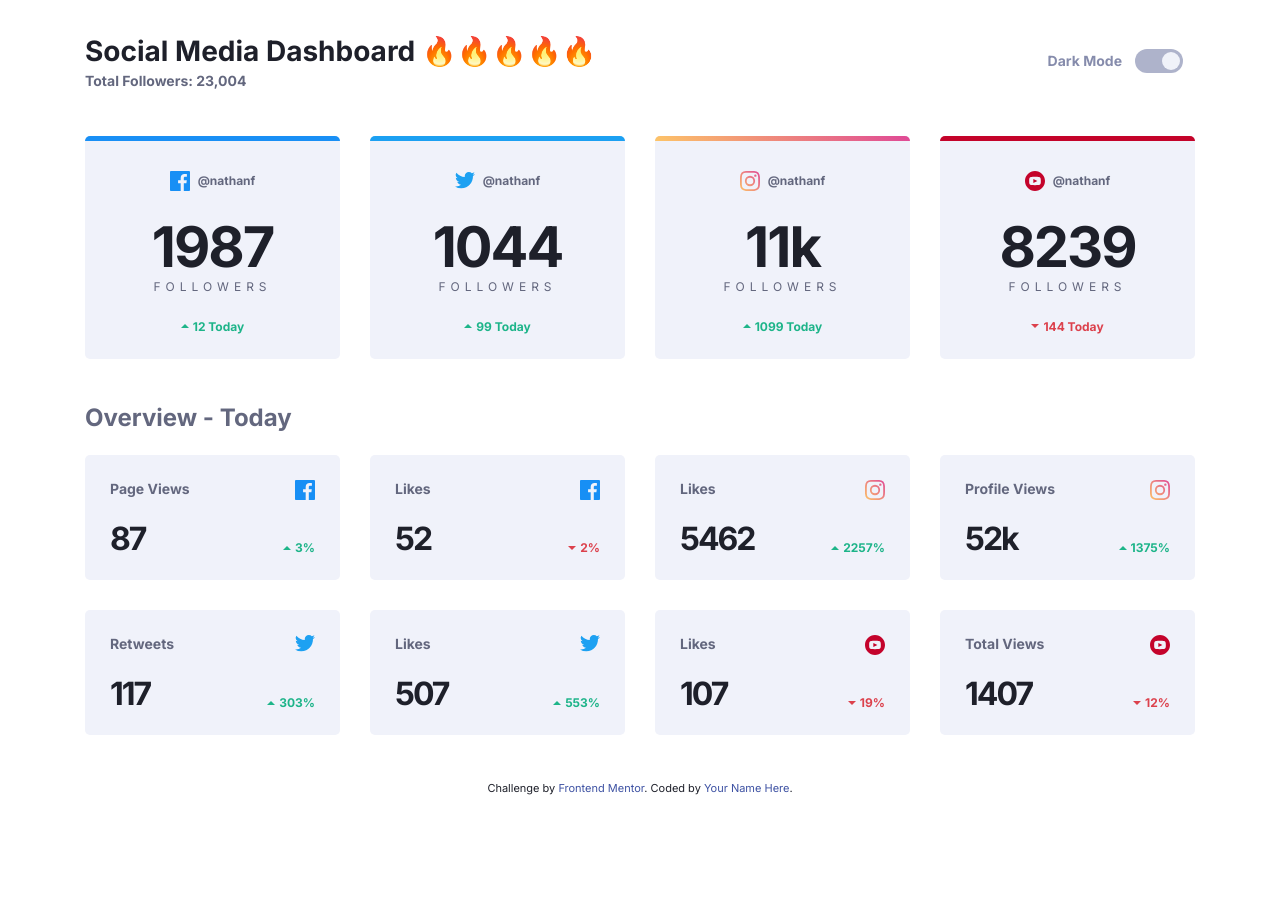
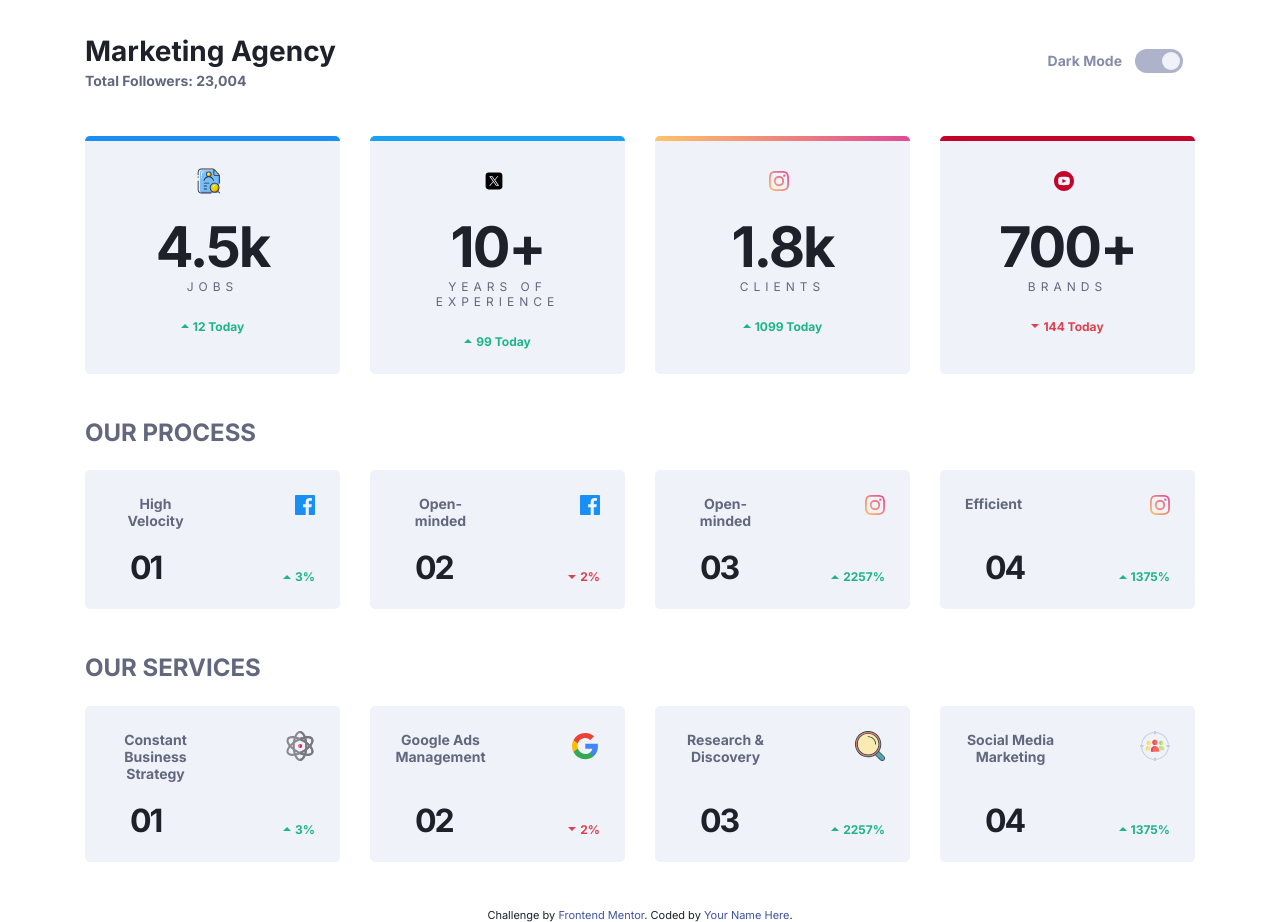
Before and after one commit to ktam512/nano-landing-page, a website: page index.html in a window 1280 px wide. Before the commit the page ends 800 px from the top, so only its background shows below. Drawn offline with Linux system fonts and the light colour scheme.

Commit message:
Add new icon and re-organize the grid.

```diff
--- a/app/scss/components/card-grid.scss
+++ b/app/scss/components/card-grid.scss
@@ -12,6 +12,7 @@
 
 	.card__count {
 		margin-bottom: 0;
+		margin-left:20px;
 	}
 
 	.card__count,
--- a/app/scss/globals/typography.scss
+++ b/app/scss/globals/typography.scss
@@ -1,6 +1,6 @@
 @use '../util' as *;
 
-h1,
+
 h2,
 h3 {
   margin-top: 0;
@@ -8,6 +8,9 @@ h3 {
 }
 
 h1 {
+  margin-top: 0;
+  line-height: 1.1;
+  text-align:center;
   font-size: rem(24);
   margin-bottom: rem(3);
   @include breakpoint(large) {
--- a/index.html
+++ b/index.html
@@ -39,7 +39,7 @@
   <body>
     <header class="header container">
       <div class="header__title">
-        <h1>Social Media Dashboard 🔥🔥🔥🔥🔥</h1>
+        <h1>Marketing Agency</h1>
         <span class="header__subtitle">Total Followers: 23,004</span>
       </div>
 
@@ -67,14 +67,14 @@
           <div class="card__platform">
             <img
               class="card__icon"
-              src="/images/icon-facebook.svg"
+              src="/images/recruitment-svgrepo-com.svg"
               alt="Facebook"
             />
-            <div class="card__username">@nathanf</div>
+            <!-- <div class="card__username">@nathanf</div> -->
           </div>
           <div class="card__followers">
-            <div class="card__count card__count--big">1987</div>
-            <div class="card__label">Followers</div>
+            <div class="card__count card__count--big">4.5k</div>
+            <div class="card__label">JOBS</div>
           </div>
           <div class="card__change card__change--up">
             <img src="/images/icon-up.svg" alt="up arrow" />
@@ -86,14 +86,14 @@
           <div class="card__platform">
             <img
               class="card__icon"
-              src="/images/icon-twitter.svg"
-              alt="Twitter"
+              src="/images/icon-twitter:X version.svg"
+              alt="Twitter/X"
             />
-            <div class="card__username">@nathanf</div>
+            <!-- <div class="card__username">@nathanf</div> -->
           </div>
           <div class="card__followers">
-            <div class="card__count card__count--big">1044</div>
-            <div class="card__label">Followers</div>
+            <div class="card__count card__count--big">10+</div>
+            <div class="card__label">YEARS OF EXPERIENCE</div>
           </div>
           <div class="card__change card__change--up">
             <img src="/images/icon-up.svg" alt="up arrow" />
@@ -108,11 +108,11 @@
               src="/images/icon-instagram.svg"
               alt="Instagram"
             />
-            <div class="card__username">@nathanf</div>
+            <!-- <div class="card__username">@nathanf</div> -->
           </div>
           <div class="card__followers">
-            <div class="card__count card__count--big">11k</div>
-            <div class="card__label">Followers</div>
+            <div class="card__count card__count--big">1.8k</div>
+            <div class="card__label">CLIENTS</div>
           </div>
           <div class="card__change card__change--up">
             <img src="/images/icon-up.svg" alt="up arrow" />
@@ -127,11 +127,11 @@
               src="/images/icon-youtube.svg"
               alt="YouTube"
             />
-            <div class="card__username">@nathanf</div>
+            <!-- <div class="card__username">@nathanf</div> -->
           </div>
           <div class="card__followers">
-            <div class="card__count card__count--big">8239</div>
-            <div class="card__label">Followers</div>
+            <div class="card__count card__count--big">700+</div>
+            <div class="card__label">BRANDS</div>
           </div>
           <div class="card__change card__change--down">
             <img src="/images/icon-down.svg" alt="down arrow" />
@@ -141,82 +141,91 @@
       </section>
 
       <section class="container">
-        <h2>Overview - Today</h2>
+        <h2>OUR PROCESS</h2>
         <div class="cards">
           <div class="card card-grid">
-            <div class="card__subtitle">Page Views</div>
+            <div class="card__subtitle">High Velocity</div>
             <img class="" src="/images/icon-facebook.svg" alt="Facebook" />
-            <div class="card__count card__count--small">87</div>
+            <div class="card__count card__count--small">01</div>
             <div class="card__change card__change--up">
               <img src="/images/icon-up.svg" alt="up arrow" />
               <div class="card__number">3%</div>
             </div>
           </div>
           <div class="card card-grid">
-            <div class="card__subtitle">Likes</div>
+            <div class="card__subtitle">Open-minded</div>
             <img class="" src="/images/icon-facebook.svg" alt="Facebook" />
-            <div class="card__count card__count--small">52</div>
+            <div class="card__count card__count--small">02</div>
             <div class="card__change card__change--down">
               <img src="/images/icon-down.svg" alt="down arrow" />
               <div class="card__number">2%</div>
             </div>
           </div>
           <div class="card card-grid">
-            <div class="card__subtitle">Likes</div>
+            <div class="card__subtitle">Open-minded</div>
             <img class="" src="/images/icon-instagram.svg" alt="Instagram" />
-            <div class="card__count card__count--small">5462</div>
+            <div class="card__count card__count--small">03</div>
             <div class="card__change card__change--up">
               <img src="/images/icon-up.svg" alt="up arrow" />
               <div class="card__number">2257%</div>
             </div>
           </div>
           <div class="card card-grid">
-            <div class="card__subtitle">Profile Views</div>
+            <div class="card__subtitle">Efficient</div>
             <img class="" src="/images/icon-instagram.svg" alt="Instagram" />
-            <div class="card__count card__count--small">52k</div>
+            <div class="card__count card__count--small">04</div>
             <div class="card__change card__change--up">
               <img src="/images/icon-up.svg" alt="up arrow" />
               <div class="card__number">1375%</div>
             </div>
           </div>
+        </div>
+      </section>
+
+      <section class="container">
+        <h2>OUR SERVICES</h2>
+        <div class="cards">
           <div class="card card-grid">
-            <div class="card__subtitle">Retweets</div>
-            <img class="" src="/images/icon-twitter.svg" alt="Twitter" />
-            <div class="card__count card__count--small">117</div>
+            <div class="card__subtitle">Constant Business Strategy</div>
+            <img class="" src="/images/atomic-science-svgrepo-com.svg" alt="atomic atom" />
+            <div class="card__count card__count--small">01</div>
             <div class="card__change card__change--up">
               <img src="/images/icon-up.svg" alt="up arrow" />
-              <div class="card__number">303%</div>
+              <div class="card__number">3%</div>
             </div>
           </div>
           <div class="card card-grid">
-            <div class="card__subtitle">Likes</div>
-            <img class="" src="/images/icon-twitter.svg" alt="Twitter" />
-            <div class="card__count card__count--small">507</div>
-            <div class="card__change card__change--up">
-              <img src="/images/icon-up.svg" alt="up arrow" />
-              <div class="card__number">553%</div>
+            <div class="card__subtitle">Google Ads Management</div>
+            <img class="" src="/images/google-svgrepo-com.svg" alt="Google icon" />
+            <div class="card__count card__count--small">02</div>
+            <div class="card__change card__change--down">
+              <img src="/images/icon-down.svg" alt="down arrow" />
+              <div class="card__number">2%</div>
             </div>
           </div>
           <div class="card card-grid">
-            <div class="card__subtitle">Likes</div>
-            <img class="" src="/images/icon-youtube.svg" alt="YouTube" />
-            <div class="card__count card__count--small">107</div>
-            <div class="card__change card__change--down">
-              <img src="/images/icon-down.svg" alt="down arrow" />
-              <div class="card__number">19%</div>
+            <div class="card__subtitle">Research & Discovery</div>
+            <img class="" src="/images/magnifying-glass-svgrepo-com.svg" alt="Manifying glass" />
+            <div class="card__count card__count--small">03</div>
+            <div class="card__change card__change--up">
+              <img src="/images/icon-up.svg" alt="up arrow" />
+              <div class="card__number">2257%</div>
             </div>
           </div>
           <div class="card card-grid">
-            <div class="card__subtitle">Total Views</div>
-            <img class="" src="/images/icon-youtube.svg" alt="YouTube" />
-            <div class="card__count card__count--small">1407</div>
-            <div class="card__change card__change--down">
-              <img src="/images/icon-down.svg" alt="down arrow" />
-              <div class="card__number">12%</div>
+            <div class="card__subtitle">Social Media Marketing</div>
+            <img class="" src="/images/social-media-svgrepo-com.svg" alt="Social media icon" />
+            <div class="card__count card__count--small">04</div>
+            <div class="card__change card__change--up">
+              <img src="/images/icon-up.svg" alt="up arrow" />
+              <div class="card__number">1375%</div>
             </div>
           </div>
         </div>
       </section>
+
+
+
     </main>
 
     <div class="attribution">
```
Also changed, not shown: index-accessibility.html (+4 -4 lines), dist/style.css, images/atomic-science-svgrepo-com.svg (added), images/google-svgrepo-com.svg (added), images/icon-twitter:X version.svg (added), images/magnifying-glass-svgrepo-com.svg (added), images/recruitment-svgrepo-com.svg (added), images/social-media-svgrepo-com.svg (added), 2 other files.
